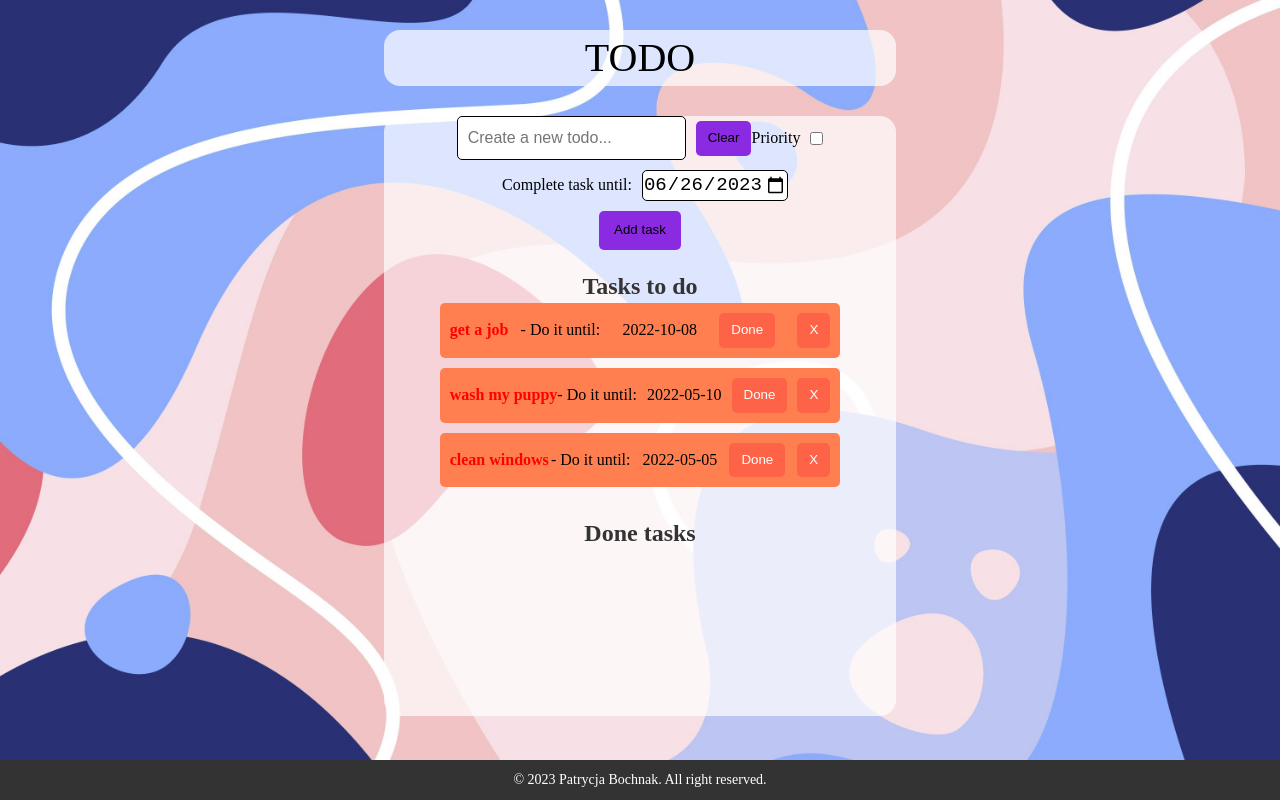
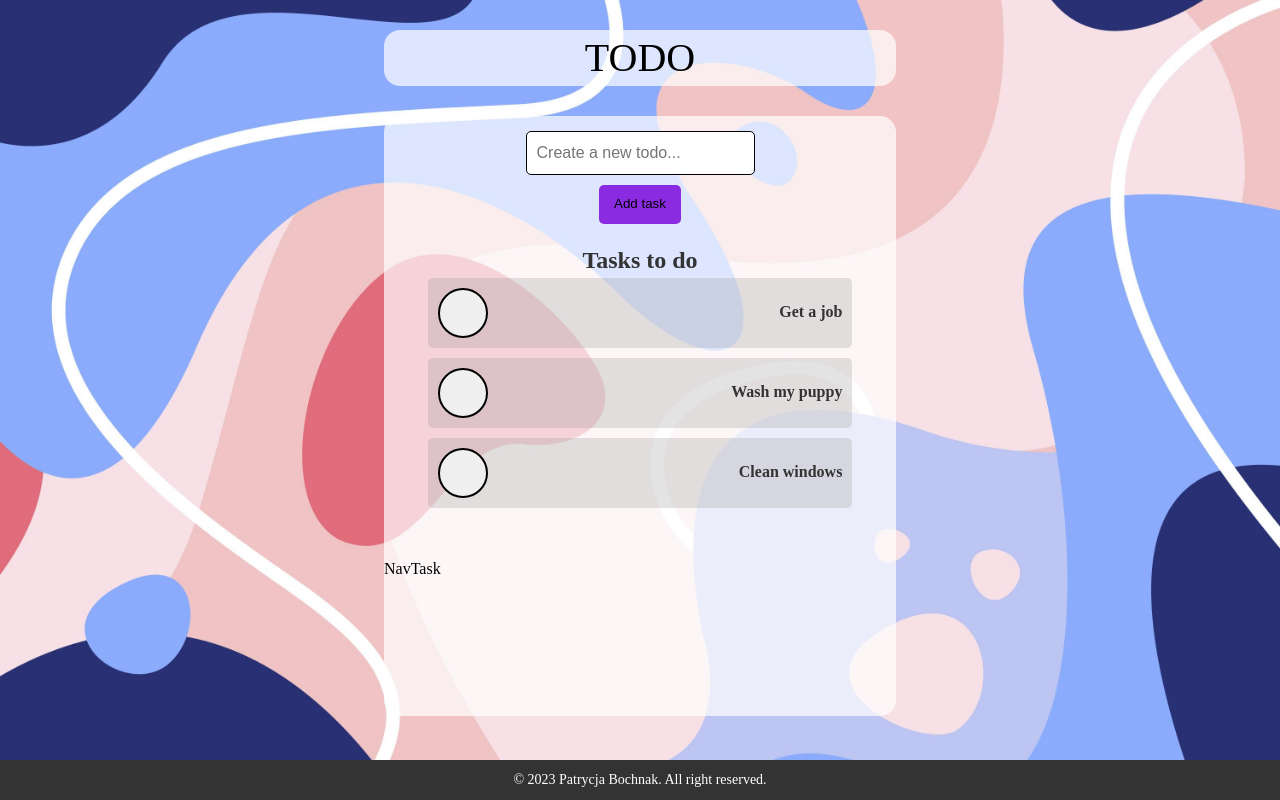
Before and after one commit to PatrycjaBochnak/TODO-app, a React (Create React App) app: page / in a window 1280 px wide. Built offline with nearby package versions, Linux system fonts and the light colour scheme.

Commit message:
style: making layout style

```diff
--- a/src/components/AddTask.js
+++ b/src/components/AddTask.js
@@ -7,7 +7,6 @@ class AddTask extends Component {
     checked: false,
     date: "2023-06-26",
   };
-
   handleDate = (e) => {
     this.setState({
       date: e.target.value,
@@ -64,15 +63,8 @@ class AddTask extends Component {
       text: "",
     });
   };
-
-  handleClear = () => {
-    this.setState({
-      text: "",
-    });
-  };
-
   render() {
-    const minDate = "2023-04-26";
+    const currentDate = new Date();
     const maxDate = "2029-12-31";
 
     return (
@@ -84,27 +76,26 @@ class AddTask extends Component {
             value={this.state.text}
             onChange={this.handleText}
           />
-          <button onClick={this.handleClear}>Clear</button>
-          <label htmlFor="important" />
+          {/* <label htmlFor="important" />
           Priority
           <input
             type="checkbox"
             checked={this.state.checked}
             id="important"
             onChange={this.handleCheckbox}
-          />
+          /> */}
         </div>
-        <div className="date-input">
+        {/* <div className="date-input">
           <label htmlFor="date" />
           Complete task until:
           <input
             type="date"
             value={this.state.date}
-            min={minDate}
+            min={currentDate}
             max={maxDate}
             onChange={this.handleDate}
           />
-        </div>
+        </div> */}
         <div className="todo-addtask">
           <button onClick={this.handleClick}>Add task</button>
         </div>
--- a/src/components/App.js
+++ b/src/components/App.js
@@ -1,6 +1,7 @@
 import React, { Component } from "react";
 import AddTask from "./AddTask";
 import TaskList from "./TaskList";
+import NavTask from "./NavTask";
 import Footer from "../layouts/Footer";
 import Header from "../layouts/Header";
 class App extends Component {
@@ -9,25 +10,25 @@ class App extends Component {
     tasks: [
       {
         id: 0,
-        text: "get a job",
-        date: "2022-10-08",
-        important: true,
+        text: "Get a job",
+        date: "2024-10-08",
+        important: false,
         active: true,
         finishDate: null,
       },
       {
         id: 1,
-        text: "wash my puppy",
-        date: "2022-05-10",
-        important: true,
+        text: "Wash my puppy",
+        date: "2024-05-10",
+        important: false,
         active: true,
         finishDate: null,
       },
       {
         id: 2,
-        text: "clean windows",
-        date: "2022-05-05",
-        important: true,
+        text: "Clean windows",
+        date: "2024-05-05",
+        important: false,
         active: true,
         finishDate: null,
       },
@@ -90,6 +91,7 @@ class App extends Component {
           delete={this.deleteTask}
           change={this.changeTaskStatus}
         />
+        <NavTask />
         </div>
         <Footer />
         </div>
--- /dev/null
+++ b/src/components/NavTask.js
@@ -0,0 +1,9 @@
+import React from "react";
+
+function NavTask() {
+    return(
+        <div>NavTask</div>
+    )
+}
+
+export default NavTask;
--- a/src/components/Task.js
+++ b/src/components/Task.js
@@ -71,23 +71,16 @@ const Task = (props) => {
     return (
       <div className="task-container">
         <p>
-          <strong style={important ? importantStyle : null}>{text}</strong> - Do
-          it until: <span>{date} </span>
-          <button
+        <button
             onClick={() => {
               props.change(id);
               handleClickAlert();
             }}
           >
-            Done
           </button>
-          <button
-            onClick={() => {
-              props.delete(id);
-            }}
-          >
-            X
-          </button>
+          <strong style={important ? importantStyle : null}>{text}</strong>
+          {/* Do it until: <span>{date} </span> */}
+
         </p>
       </div>
     );
@@ -96,13 +89,14 @@ const Task = (props) => {
     return (
       <div>
         <p>
-          <strong style={important ? importantStyle : null}>{text}</strong> Do
+          <strong style={important ? importantStyle : null}>{text}</strong>
+          {/* Do
           it until:{" "}
           <span>
             {date}
             <span> Done in:</span> {finishedTime}
-          </span>
-          <button onClick={() => props.delete(id)}>X</button>
+          </span> */}
+          {/* <button onClick={() => props.delete(id)}>X</button> */}
         </p>
       </div>
     );
--- a/src/components/TaskList.js
+++ b/src/components/TaskList.js
@@ -11,7 +11,6 @@ const TaskList = (props) => {
     <Task
       key={task.id}
       task={task}
-      delete={props.delete}
       change={props.change}
     />
   ));
@@ -20,7 +19,6 @@ const TaskList = (props) => {
     <Task
       key={task.id}
       task={task}
-      delete={props.delete}
       change={props.change}
     />
   ));
@@ -36,13 +34,13 @@ const TaskList = (props) => {
         )}
       </div>
       <hr />
-      <div className="done">
+      {/* <div className="done">
         <h2 className="App-headings">
           Done tasks
         </h2>
         {completed.length > 5 && <span>Preview for only 5 last tasks</span>}
         {completedTasks.slice(0, 5)}
-      </div>
+      </div> */}
       </div>
   );
 };
--- a/src/styles/AddTask.css
+++ b/src/styles/AddTask.css
@@ -1,4 +1,5 @@
 .form-todo {
+    margin-top: 15px;
     position: relative;
     display: flex;
     flex-flow: column;
--- a/src/styles/Task.css
+++ b/src/styles/Task.css
@@ -5,7 +5,7 @@
 .task-container p {
     margin: 0;
     padding: 10px;
-    background-color: coral;
+    background-color: rgba(150, 150, 150, 0.272);
     border-radius: 5px;
     display: flex;
     justify-content: space-between;
@@ -21,15 +21,15 @@
 }
 
 .task-container button {
-    background-color: tomato;
-    color: #fff;
-    border: none;
-    padding: 8px 12px;
-    border-radius: 5px;
+    width: 50px;
+    height: 50px;
+    border: 2px solid black;
+    border-radius: 50%;
+    color: rgba(150, 150, 150, 0.272);
+    display: inline-block;
     cursor: pointer;
-    margin-left: 10px;
 }
 
 .task-container button:hover {
-    background-color: burlywood;
+    background-color: rgba(255, 255, 255, 0.5);
 }
--- a/src/styles/TaskList.css
+++ b/src/styles/TaskList.css
@@ -1,4 +1,5 @@
 .tasks-list {
+    position: relative;
     display: flex;
     flex-direction: column;
     align-items: center;
@@ -13,10 +14,12 @@
 
 .active-tasks,
 .done {
+    width: 90%;
     margin-bottom: 20px;
 }
-
 .button {
+    display: flex;
+    flex-flow: column;
     background-color: #007bff;
     color: #fff;
     border: none;
```
